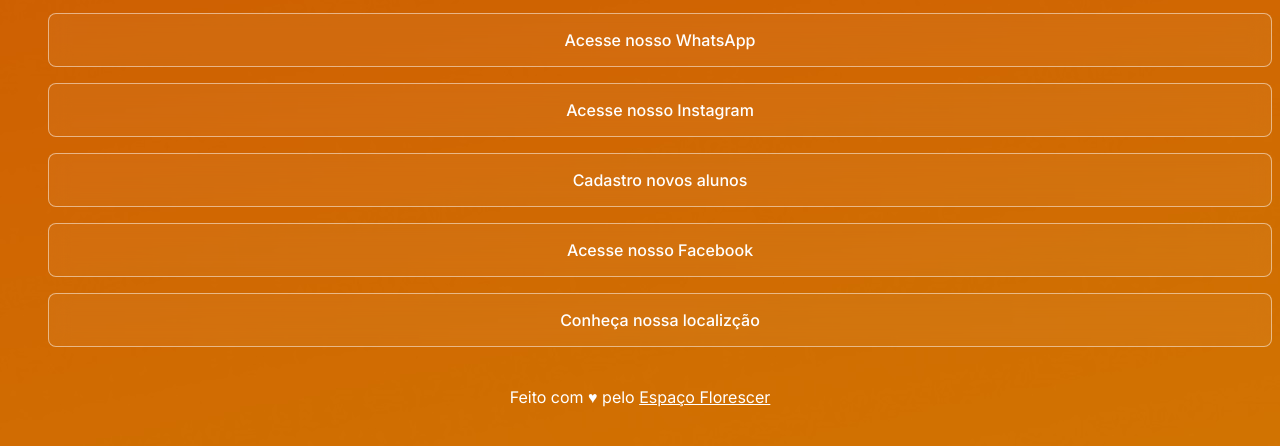
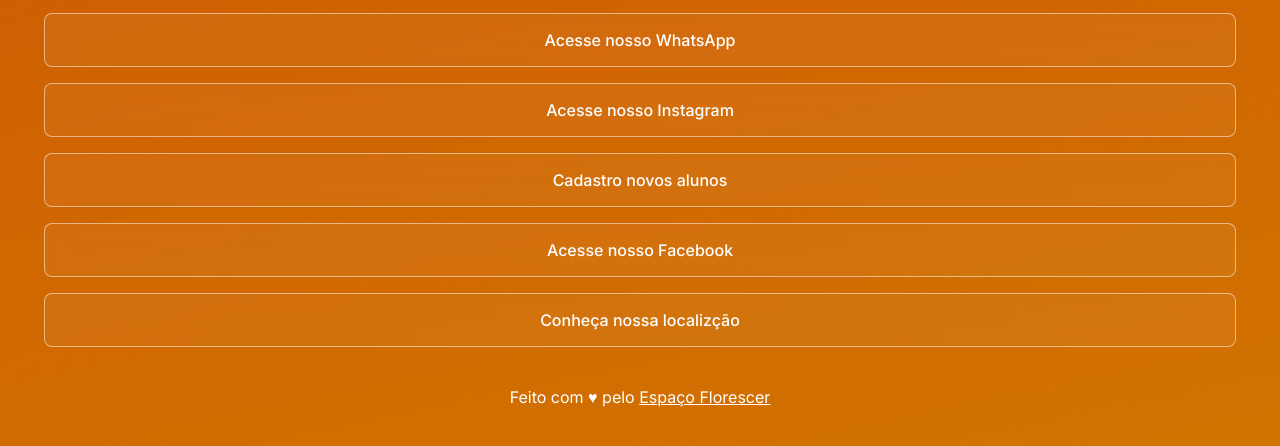
Before and after one commit to mathteix/agrupadorflorescer, a plain HTML site: page index.html in a window 1280 px wide. Shown: the part 276-722 px from the top of the page. Drawn offline with nearby package versions, Linux system fonts and the light colour scheme.

Commit message:
three commit

```diff
--- a/index.html
+++ b/index.html
@@ -12,7 +12,7 @@
 
 </head>
 <body>
-
+    <div id="container">
     <div id="perfil">
         <img src="./img/Logos redonda florescer.png" alt="Logomarca da empresa Espaço Florescer, composta por uma árvore com as folhas coloridas">
         <p>Espaço Florescer</p>
@@ -35,6 +35,7 @@
     </div>
 
     <p id="final"> Feito com ♥ pelo <a href="https://www.instagram.com/espaco_florescer2302" target="_blank" >Espaço Florescer</p>
+    </div>
 
     <script  type = "module"  src = "https://unpkg.com/ionicons@7.1.0/dist/ionicons/ionicons.esm.js"></script>
     <script  nomodule  src = "https://unpkg .com/ionicons@7.1.0/dist/ionicons/ionicons.js" ></script>
--- a/style.css
+++ b/style.css
@@ -1,12 +1,19 @@
  * {
     font-family: "Inter", sans-serif;
     color: white;
+    text-align: center;
  }
 
  body {
     background-image: url(./img/AgrupadorFundo.jpg);
     background-repeat: no-repeat;
     height: 100vh;
+
+ }
+
+ #container {
+  text-align: center;
+  align-items: center;
  }
 
  #perfil {
@@ -39,13 +46,15 @@
  }
 
  ul {
+    margin: 16px;
+    padding: 0 20px;
     list-style: none; /* tira as bolinhas da lisa */
-    text-align: center;
   }
 
   ul li a {
     display: flex; /* da o tamanho do elemento*/
     justify-content: center; /* centraliza a escrita no centro do elemento*/
+    align-items: center;
 
     padding: 16px 24px; /* tamnho de espaçamento */
 
```
